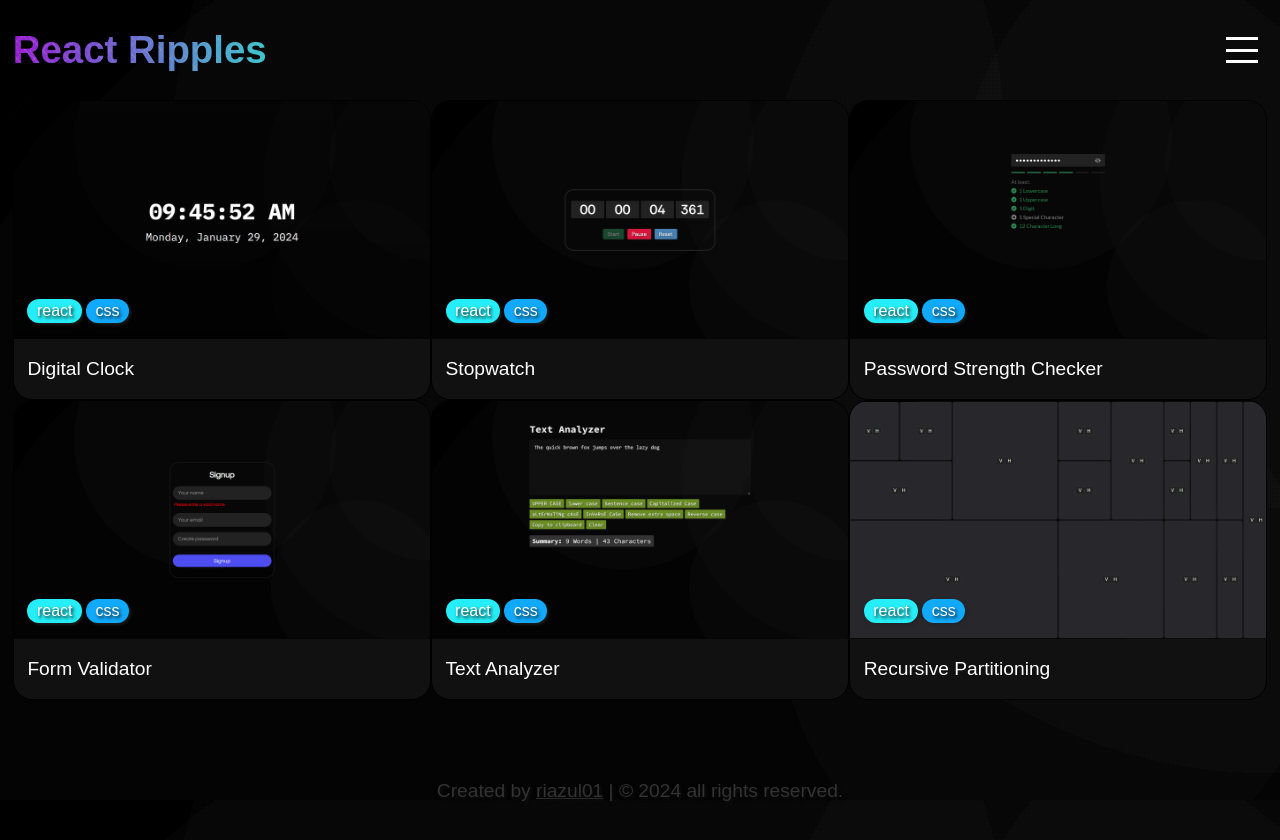
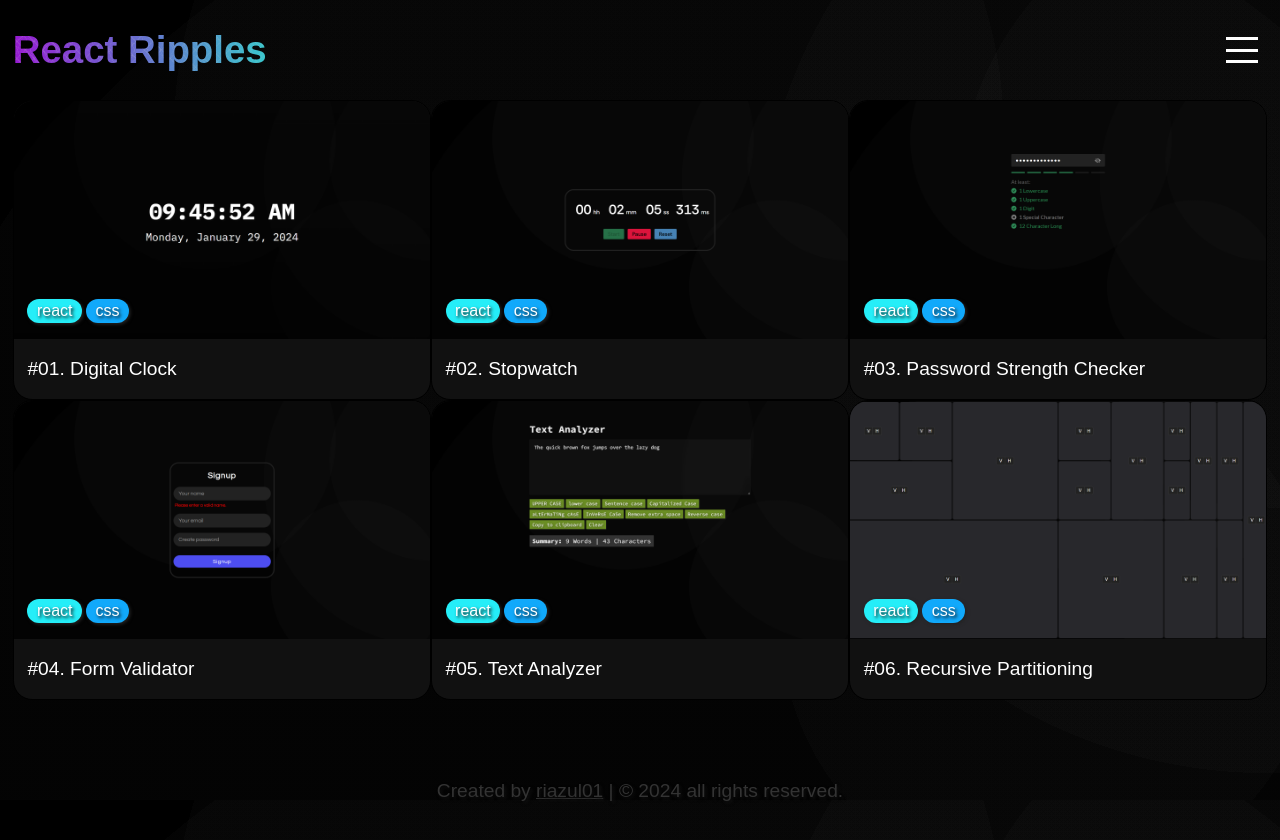
Before and after one commit to riazul01/reactor, a React (Vite) app: page / in a window 1280 px wide. Shown: the top 840 px of the page. Built offline with nearby package versions, Linux system fonts and the light colour scheme; a web font is replaced by a local one.

Commit message:
project card ui updated

```diff
--- a/src/pages/home/Home.jsx
+++ b/src/pages/home/Home.jsx
@@ -19,12 +19,12 @@ const Home = () => {
         <div className="home">
             <Header/>
             <div className="projects">
-                <Card thumb={ClockThumb} title={"Digital Clock"} path={"/clock"}/>
-                <Card thumb={StopwatchThumb} title={"Stopwatch"} path={"/stopwatch"}/>
-                <Card thumb={PasswordCheckerThumb} title={"Password Strength Checker"} path={"/password-checker"}/>
-                <Card thumb={FormValidatorThumb} title={"Form Validator"} path={"/form-validator"}/>
-                <Card thumb={TextAnalyzerThumb} title={"Text Analyzer"} path={"/text-analyzer"}/>
-                <Card thumb={RecursivePartitioningThumb} title={"Recursive Partitioning"} path={"/recursive-partitioning"}/>
+                <Card thumb={ClockThumb} title={"#01. Digital Clock"} path={"/clock"}/>
+                <Card thumb={StopwatchThumb} title={"#02. Stopwatch"} path={"/stopwatch"}/>
+                <Card thumb={PasswordCheckerThumb} title={"#03. Password Strength Checker"} path={"/password-checker"}/>
+                <Card thumb={FormValidatorThumb} title={"#04. Form Validator"} path={"/form-validator"}/>
+                <Card thumb={TextAnalyzerThumb} title={"#05. Text Analyzer"} path={"/text-analyzer"}/>
+                <Card thumb={RecursivePartitioningThumb} title={"#06. Recursive Partitioning"} path={"/recursive-partitioning"}/>
             </div>
             <Footer/>
         </div>
--- a/src/pages/stopwatch/stopwatch.css
+++ b/src/pages/stopwatch/stopwatch.css
@@ -62,7 +62,6 @@
     outline: none;
     cursor: pointer;
     border-radius: 0.2rem;
-    background: #069952;
     font-family: 'Rethink Sans', sans-serif;
     transition: all 0.3s ease;
 }
```
Also changed, not shown: src/assets/images/form-validator_thumb.png, src/assets/images/stopwatch_thumb.png.
